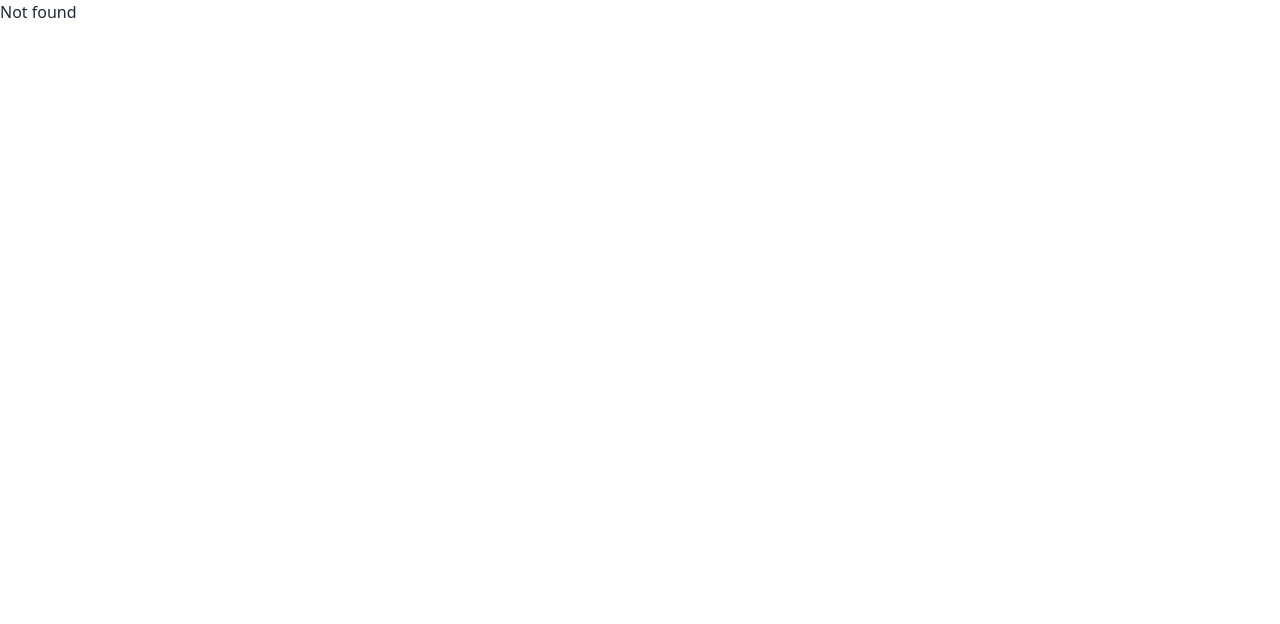
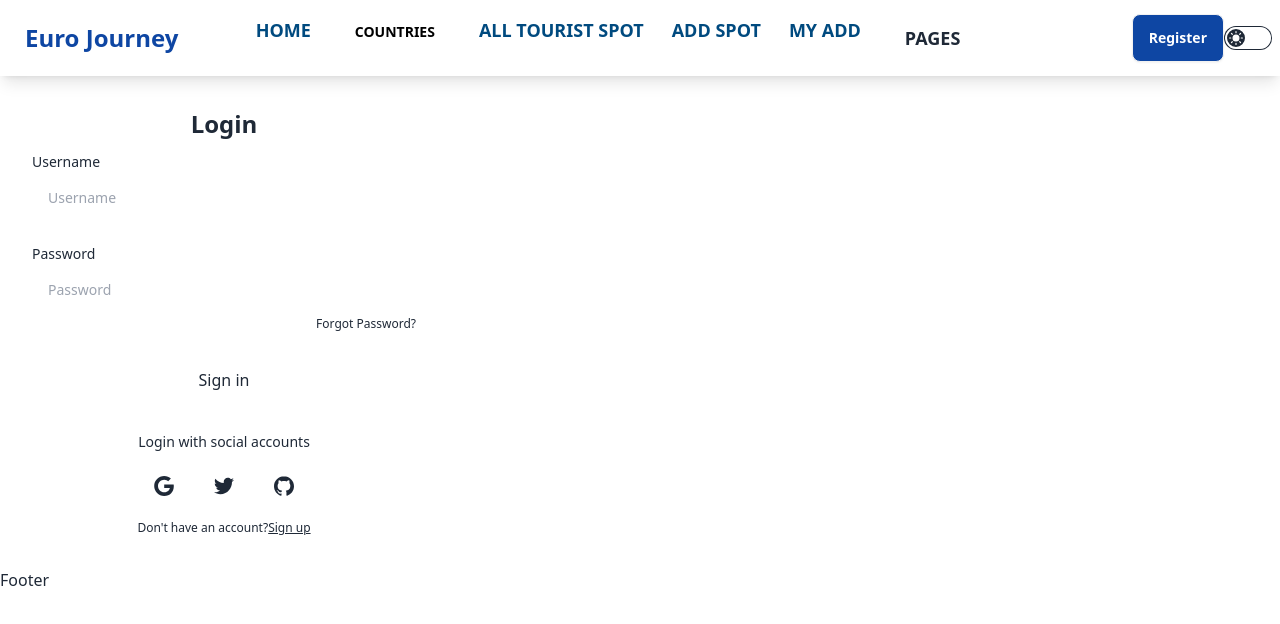
Before and after one commit to Idba1/B9A10-client-side, a React (Vite) app: page /login in a window 1280 px wide. Before the commit this address had no page. Shown: the top 624 px of the page. Built offline with nearby package versions, Linux system fonts and the light colour scheme.

Commit message:
add some components

```diff
--- /dev/null
+++ b/src/Components/LogIn.jsx
@@ -0,0 +1,49 @@
+
+const LogIn = () => {
+    return (
+        <div className="w-full max-w-md p-8 space-y-3 rounded-xl dark:bg-gray-50 dark:text-gray-800">
+            <h1 className="text-2xl font-bold text-center">Login</h1>
+            <form noValidate="" action="" className="space-y-6">
+                <div className="space-y-1 text-sm">
+                    <label htmlFor="username" className="block dark:text-gray-600">Username</label>
+                    <input type="text" name="username" id="username" placeholder="Username" className="w-full px-4 py-3 rounded-md dark:border-gray-300 dark:bg-gray-50 dark:text-gray-800 focus:dark:border-violet-600" />
+                </div>
+                <div className="space-y-1 text-sm">
+                    <label htmlFor="password" className="block dark:text-gray-600">Password</label>
+                    <input type="password" name="password" id="password" placeholder="Password" className="w-full px-4 py-3 rounded-md dark:border-gray-300 dark:bg-gray-50 dark:text-gray-800 focus:dark:border-violet-600" />
+                    <div className="flex justify-end text-xs dark:text-gray-600">
+                        <a rel="noopener noreferrer" href="#">Forgot Password?</a>
+                    </div>
+                </div>
+                <button className="block w-full p-3 text-center rounded-sm dark:text-gray-50 dark:bg-violet-600">Sign in</button>
+            </form>
+            <div className="flex items-center pt-4 space-x-1">
+                <div className="flex-1 h-px sm:w-16 dark:bg-gray-300"></div>
+                <p className="px-3 text-sm dark:text-gray-600">Login with social accounts</p>
+                <div className="flex-1 h-px sm:w-16 dark:bg-gray-300"></div>
+            </div>
+            <div className="flex justify-center space-x-4">
+                <button aria-label="Log in with Google" className="p-3 rounded-sm">
+                    <svg xmlns="http://www.w3.org/2000/svg" viewBox="0 0 32 32" className="w-5 h-5 fill-current">
+                        <path d="M16.318 13.714v5.484h9.078c-0.37 2.354-2.745 6.901-9.078 6.901-5.458 0-9.917-4.521-9.917-10.099s4.458-10.099 9.917-10.099c3.109 0 5.193 1.318 6.38 2.464l4.339-4.182c-2.786-2.599-6.396-4.182-10.719-4.182-8.844 0-16 7.151-16 16s7.156 16 16 16c9.234 0 15.365-6.49 15.365-15.635 0-1.052-0.115-1.854-0.255-2.651z"></path>
+                    </svg>
+                </button>
+                <button aria-label="Log in with Twitter" className="p-3 rounded-sm">
+                    <svg xmlns="http://www.w3.org/2000/svg" viewBox="0 0 32 32" className="w-5 h-5 fill-current">
+                        <path d="M31.937 6.093c-1.177 0.516-2.437 0.871-3.765 1.032 1.355-0.813 2.391-2.099 2.885-3.631-1.271 0.74-2.677 1.276-4.172 1.579-1.192-1.276-2.896-2.079-4.787-2.079-3.625 0-6.563 2.937-6.563 6.557 0 0.521 0.063 1.021 0.172 1.495-5.453-0.255-10.287-2.875-13.52-6.833-0.568 0.964-0.891 2.084-0.891 3.303 0 2.281 1.161 4.281 2.916 5.457-1.073-0.031-2.083-0.328-2.968-0.817v0.079c0 3.181 2.26 5.833 5.26 6.437-0.547 0.145-1.131 0.229-1.724 0.229-0.421 0-0.823-0.041-1.224-0.115 0.844 2.604 3.26 4.5 6.14 4.557-2.239 1.755-5.077 2.801-8.135 2.801-0.521 0-1.041-0.025-1.563-0.088 2.917 1.86 6.36 2.948 10.079 2.948 12.067 0 18.661-9.995 18.661-18.651 0-0.276 0-0.557-0.021-0.839 1.287-0.917 2.401-2.079 3.281-3.396z"></path>
+                    </svg>
+                </button>
+                <button aria-label="Log in with GitHub" className="p-3 rounded-sm">
+                    <svg xmlns="http://www.w3.org/2000/svg" viewBox="0 0 32 32" className="w-5 h-5 fill-current">
+                        <path d="M16 0.396c-8.839 0-16 7.167-16 16 0 7.073 4.584 13.068 10.937 15.183 0.803 0.151 1.093-0.344 1.093-0.772 0-0.38-0.009-1.385-0.015-2.719-4.453 0.964-5.391-2.151-5.391-2.151-0.729-1.844-1.781-2.339-1.781-2.339-1.448-0.989 0.115-0.968 0.115-0.968 1.604 0.109 2.448 1.645 2.448 1.645 1.427 2.448 3.744 1.74 4.661 1.328 0.14-1.031 0.557-1.74 1.011-2.135-3.552-0.401-7.287-1.776-7.287-7.907 0-1.751 0.62-3.177 1.645-4.297-0.177-0.401-0.719-2.031 0.141-4.235 0 0 1.339-0.427 4.4 1.641 1.281-0.355 2.641-0.532 4-0.541 1.36 0.009 2.719 0.187 4 0.541 3.043-2.068 4.381-1.641 4.381-1.641 0.859 2.204 0.317 3.833 0.161 4.235 1.015 1.12 1.635 2.547 1.635 4.297 0 6.145-3.74 7.5-7.296 7.891 0.556 0.479 1.077 1.464 1.077 2.959 0 2.14-0.020 3.864-0.020 4.385 0 0.416 0.28 0.916 1.104 0.755 6.4-2.093 10.979-8.093 10.979-15.156 0-8.833-7.161-16-16-16z"></path>
+                    </svg>
+                </button>
+            </div>
+            <p className="text-xs text-center sm:px-6 dark:text-gray-600">Don't have an account?
+                <a rel="noopener noreferrer" href="#" className="underline dark:text-gray-800">Sign up</a>
+            </p>
+        </div>
+    );
+};
+
+export default LogIn;
--- a/src/Components/Navbar.jsx
+++ b/src/Components/Navbar.jsx
@@ -91,8 +91,7 @@
                                         isActive ? 'text-[#FFD700]' : 'text-[#004A7F]'} to={"/aboutus"}>ABOUT US</NavLink></li>
                                     <li><NavLink className={({ isActive }) =>
                                         isActive ? 'text-[#FFD700]' : 'text-[#004A7F]'} to={"/contact"}>CONTACT</NavLink></li>
-                                    <li><NavLink className={({ isActive }) =>
-                                        isActive ? 'text-[#FFD700]' : 'text-[#004A7F]'} to={"/pagenotfound"}>404 PAGES</NavLink></li>
+
                                 </ul>
                             </li>
                         </ul>
@@ -143,8 +142,7 @@
                                     isActive ? 'text-[#FFD700]' : 'text-[#004A7F]'} to={"/aboutus"}>ABOUT US</NavLink></li>
                                 <li><NavLink className={({ isActive }) =>
                                     isActive ? 'text-[#FFD700]' : 'text-[#004A7F]'} to={"/contact"}>CONTACT</NavLink></li>
-                                <li><NavLink className={({ isActive }) =>
-                                    isActive ? 'text-[#FFD700]' : 'text-[#004A7F]'} to={"/pagenotfound"}>404 PAGES</NavLink></li>
+
                             </ul>
                         </li>
                     </ul>
--- /dev/null
+++ b/src/Components/Register.jsx
@@ -0,0 +1,37 @@
+
+
+const Register = () => {
+    return (
+        <div className="flex flex-col  p-6 rounded-md sm:p-10 dark:bg-gray-50 dark:text-gray-800">
+            <div className="mb-8 text-center">
+                <h1 className="my-3 text-4xl font-bold">Sign in</h1>
+                <p className="text-sm dark:text-gray-600">Sign in to access your account</p>
+            </div>
+            <form noValidate="" action="" className="space-y-12">
+                <div className="space-y-4">
+                    <div>
+                        <label htmlFor="email" className="block mb-2 text-sm">Email address</label>
+                        <input type="email" name="email" id="email" placeholder="leroy@jenkins.com" className="w-full px-3 py-2 border rounded-md dark:border-gray-300 dark:bg-gray-50 dark:text-gray-800" />
+                    </div>
+                    <div>
+                        <div className="flex justify-between mb-2">
+                            <label htmlFor="password" className="text-sm">Password</label>
+                            <a rel="noopener noreferrer" href="#" className="text-xs hover:underline dark:text-gray-600">Forgot password?</a>
+                        </div>
+                        <input type="password" name="password" id="password" placeholder="*****" className="w-full px-3 py-2 border rounded-md dark:border-gray-300 dark:bg-gray-50 dark:text-gray-800" />
+                    </div>
+                </div>
+                <div className="space-y-2">
+                    <div>
+                        <button type="button" className="w-full px-8 py-3 font-semibold rounded-md dark:bg-violet-600 dark:text-gray-50">Sign in</button>
+                    </div>
+                    <p className="px-6 text-sm text-center dark:text-gray-600">Don't have an account yet?
+                        <a rel="noopener noreferrer" href="#" className="hover:underline dark:text-violet-600">Sign up</a>.
+                    </p>
+                </div>
+            </form>
+        </div>
+    );
+};
+
+export default Register;
--- /dev/null
+++ b/src/Nav/AddSpot.jsx
@@ -0,0 +1,10 @@
+
+const AddSpot = () => {
+    return (
+        <div>
+            <h1>Add Spot</h1>
+        </div>
+    );
+};
+
+export default AddSpot;
--- /dev/null
+++ b/src/Nav/AllTouristSpot.jsx
@@ -0,0 +1,10 @@
+
+const AllTouristSpot = () => {
+    return (
+        <div>
+            <h1>All Tourist Spot</h1>
+        </div>
+    );
+};
+
+export default AllTouristSpot;
--- /dev/null
+++ b/src/Nav/Countries.jsx
@@ -0,0 +1,10 @@
+
+const Countries = () => {
+    return (
+        <div>
+            <h1>Countries</h1>
+        </div>
+    );
+};
+
+export default Countries;
--- /dev/null
+++ b/src/Nav/MyAdd.jsx
@@ -0,0 +1,10 @@
+
+const MyAdd = () => {
+    return (
+        <div>
+            <h1>My Add</h1>
+        </div>
+    );
+};
+
+export default MyAdd;
--- /dev/null
+++ b/src/Nav/Page.jsx
@@ -0,0 +1,10 @@
+
+const Page = () => {
+    return (
+        <div>
+            <h1>page</h1>
+        </div>
+    );
+};
+
+export default Page;
--- a/src/Pages/NotFound.jsx
+++ b/src/Pages/NotFound.jsx
@@ -1,10 +1,22 @@
+import { Link } from "react-router-dom";
 
 
 const NotFound = () => {
     return (
         <div>
-            <h1>Not found</h1>
-        </div>
+        <section className="flex items-center h-full p-16 dark:bg-gray-50 dark:text-gray-800">
+            <div className="container flex flex-col items-center justify-center px-5 mx-auto my-8">
+                <div className="max-w-md text-center">
+                    <h2 className="mb-8 font-extrabold text-9xl dark:text-gray-400">
+                        <span className="sr-only">Error</span>404
+                    </h2>
+                    <p className="text-2xl font-semibold md:text-3xl">Oops! Page Not Found</p>
+                    <p className="mt-4 mb-8 dark:text-gray-600">We are sorry, but the page you are looking for could not be found. It may have been removed, had its name changed, or is temporarily unavailable. Please check the URL for any errors or return to the homepage.</p>
+                    <Link href="/"> <button className="btn text-white bg-green-600">Home </button></Link>
+                </div>
+            </div>
+        </section>
+    </div>
     );
 };
 
```
Also changed, not shown: src/main.jsx (+25 -0 lines).
